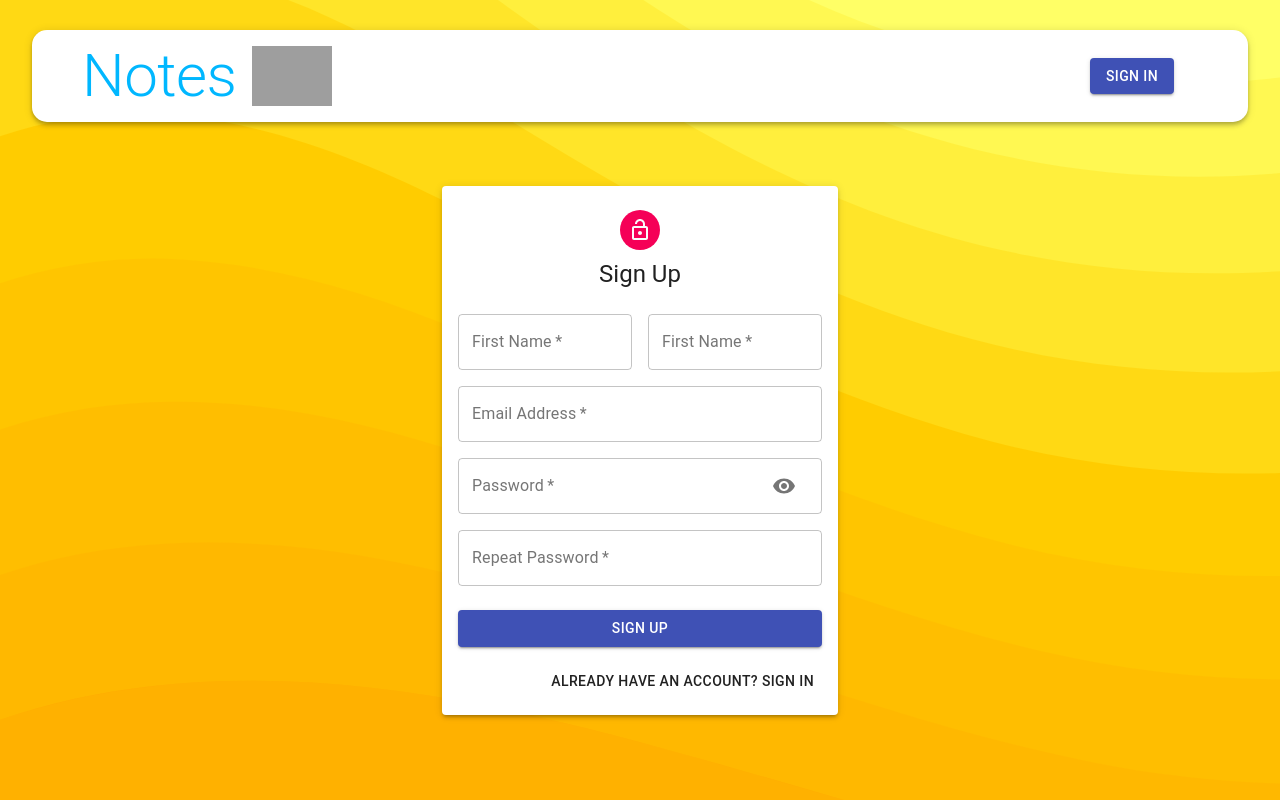
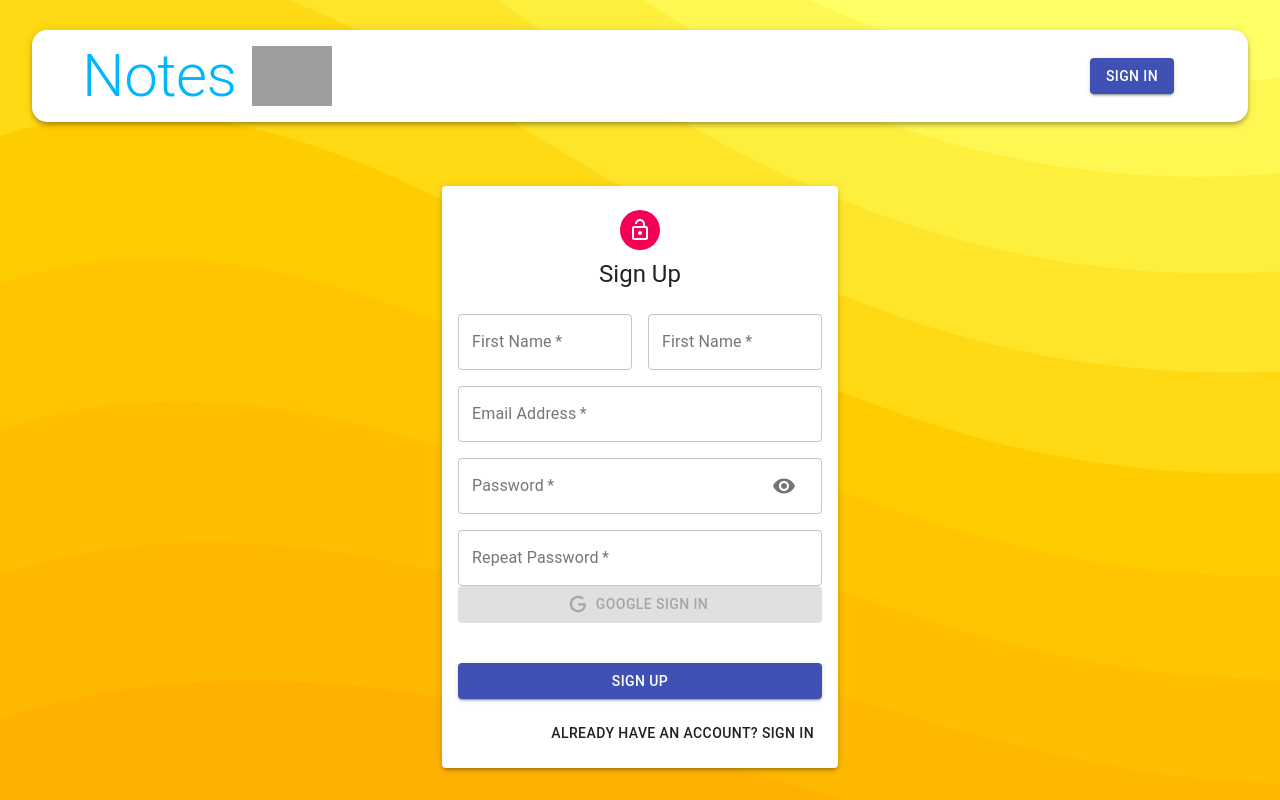
Before and after one commit to shakkyr/myNotes, a React (Create React App) app in the folder client/: page /auth in a window 1280 px wide. Built offline with nearby package versions, Linux system fonts and the light colour scheme; grey boxes are pictures that could not be loaded.

Commit message:
google input

```diff
--- a/client/src/components/Auth/Auth.js
+++ b/client/src/components/Auth/Auth.js
@@ -1,5 +1,6 @@
 import React, { useState } from 'react'
 import { Avatar, Button, Paper, Grid, Typography, Container, TextField } from '@material-ui/core';
+import Icon from './Icon'
 import {GoogleLogin} from 'react-google-login'
 import LockOutlinedIcon from '@material-ui/icons/LockOpenOutlined'
 import makeStyles from "./Styles";
@@ -51,7 +52,20 @@
                     <Input name="password" label="Password" handleChange={handleChange} type={showPassword ? 'Text' : 'password'} handleShowPassword={handleShowPassword} />
                     {isSignUp && <Input name="confirmPassword" label="Repeat Password" handleChange={handleChange} type="password" />}
                 </Grid>
-
+                <GoogleLogin
+                    clientId='GOOGLE ID'
+                    render={(renderProps) => (
+                        <Button
+                            className={classes.googleButton}
+                            color="primary"
+                            fullWidth onClick={renderProps.onClick}
+                            disabled={renderProps.disabled}
+                            startIcon={<Icon/>}
+                            variant="contained">
+                            Google Sign In
+                        </Button>
+                    )}
+                />
                 <Button type="submit" fullWidth variant="contained" color="primary" className={classes.submit}>
                     {isSignUp ? 'Sign Up' : "Sign In"}
                 </Button>
--- /dev/null
+++ b/client/src/components/Auth/Icon.js
@@ -0,0 +1,12 @@
+import React from 'react'
+
+const Icon = () => (
+    <svg style={{ width: '20px', height: '20px' }} viewBox="0 0 24 24">
+      <path
+        fill="currentColor"
+        d="M21.35,11.1H12.18V13.83H18.69C18.36,17.64 15.19,19.27 12.19,19.27C8.36,19.27 5,16.25 5,12C5,7.9 8.2,4.73 12.2,4.73C15.29,4.73 17.1,6.7 17.1,6.7L19,4.72C19,4.72 16.56,2 12.1,2C6.42,2 2.03,6.8 2.03,12C2.03,17.05 6.16,22 12.25,22C17.6,22 21.5,18.33 21.5,12.91C21.5,11.76 21.35,11.1 21.35,11.1V11.1Z"
+      />
+    </svg>
+  );
+
+export default Icon
```
